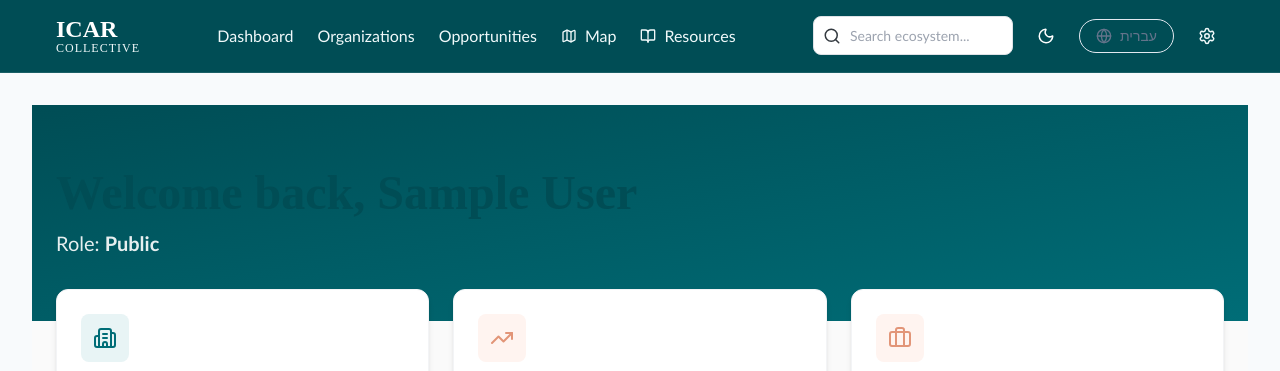
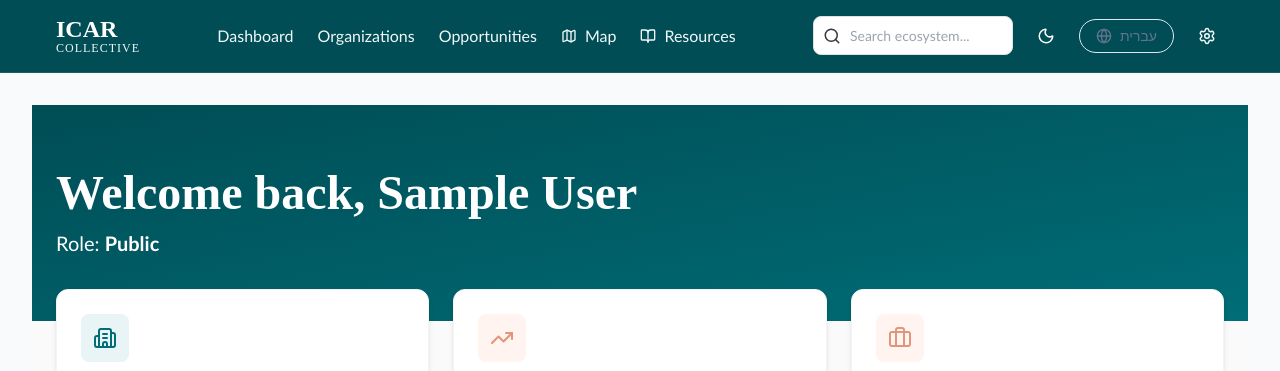
Before and after one commit to audsmith28/icar, a Next.js app: page /en/dashboard in a window 1280 px wide. Shown: the top 371 px of the page. Built offline with nearby package versions, Linux system fonts and the light colour scheme; no server answers; the database is empty; sample sign-in values are in the browser's storage.

Commit message:
Fix text contrast on dashboard header
- Add explicit text-white class to h1 heading
- Change text-white/90 to text-white for better contrast
- Ensure all text in header section is clearly visible against dark teal background

```diff
--- a/src/app/[locale]/dashboard/page.tsx
+++ b/src/app/[locale]/dashboard/page.tsx
@@ -35,12 +35,12 @@ export default async function DashboardPage() {
     return (
         <div className="min-h-screen bg-[#fafafa]">
             {/* Hero Header Section */}
-            <div className="bg-gradient-to-br from-[#004d55] to-[#006d77] text-white">
+            <div className="bg-gradient-to-br from-[#004d55] to-[#006d77]">
                 <div className="max-w-7xl mx-auto px-6 py-12 lg:py-16">
-                    <h1 className="text-4xl lg:text-5xl font-bold mb-3">
+                    <h1 className="text-4xl lg:text-5xl font-bold mb-3 text-white">
                         Welcome back, {user?.name || 'User'}
                     </h1>
-                    <p className="text-lg lg:text-xl text-white/90">
+                    <p className="text-lg lg:text-xl text-white">
                         Role: <span className="font-semibold capitalize">{role}</span>
                     </p>
                 </div>
```
